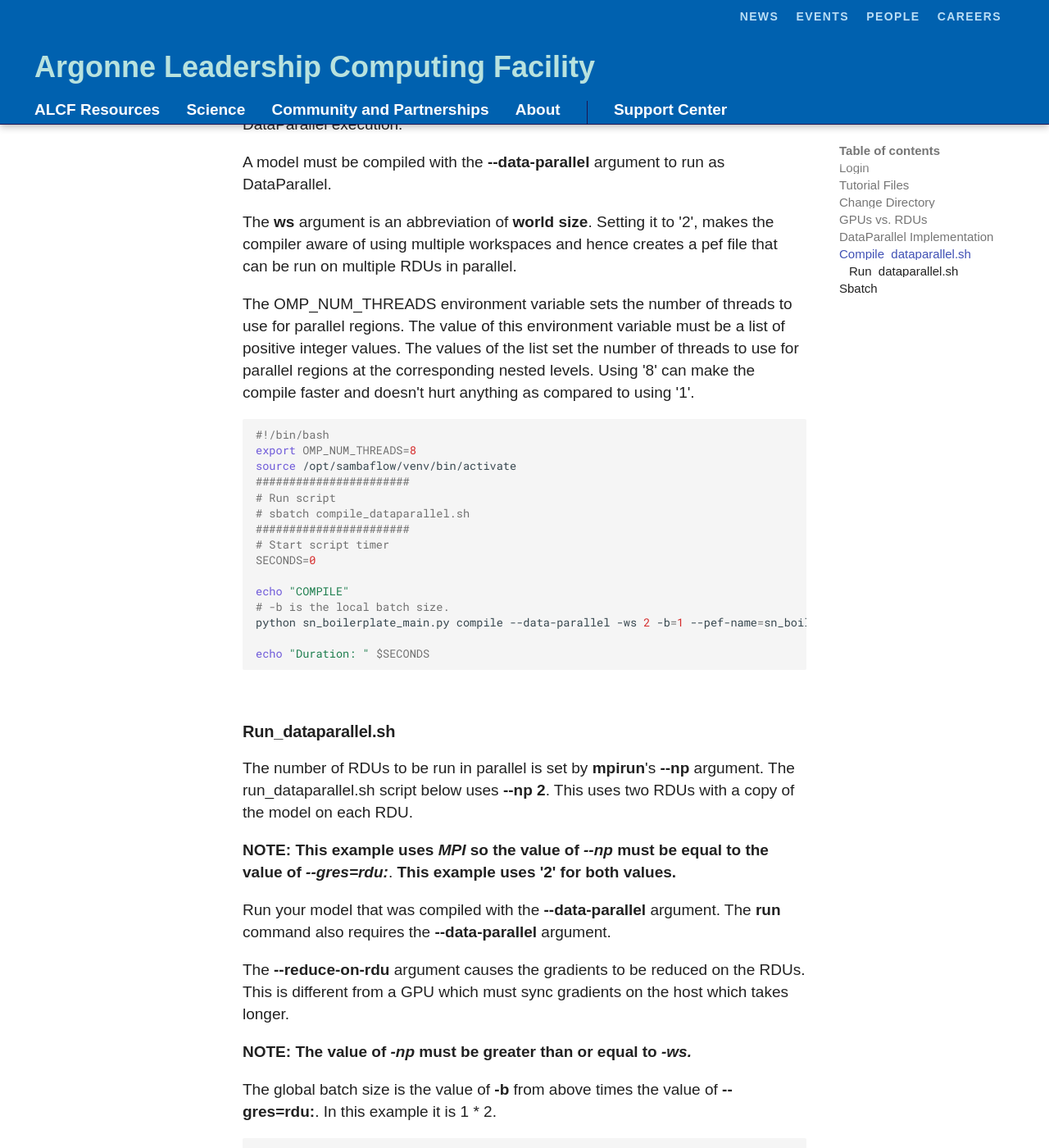
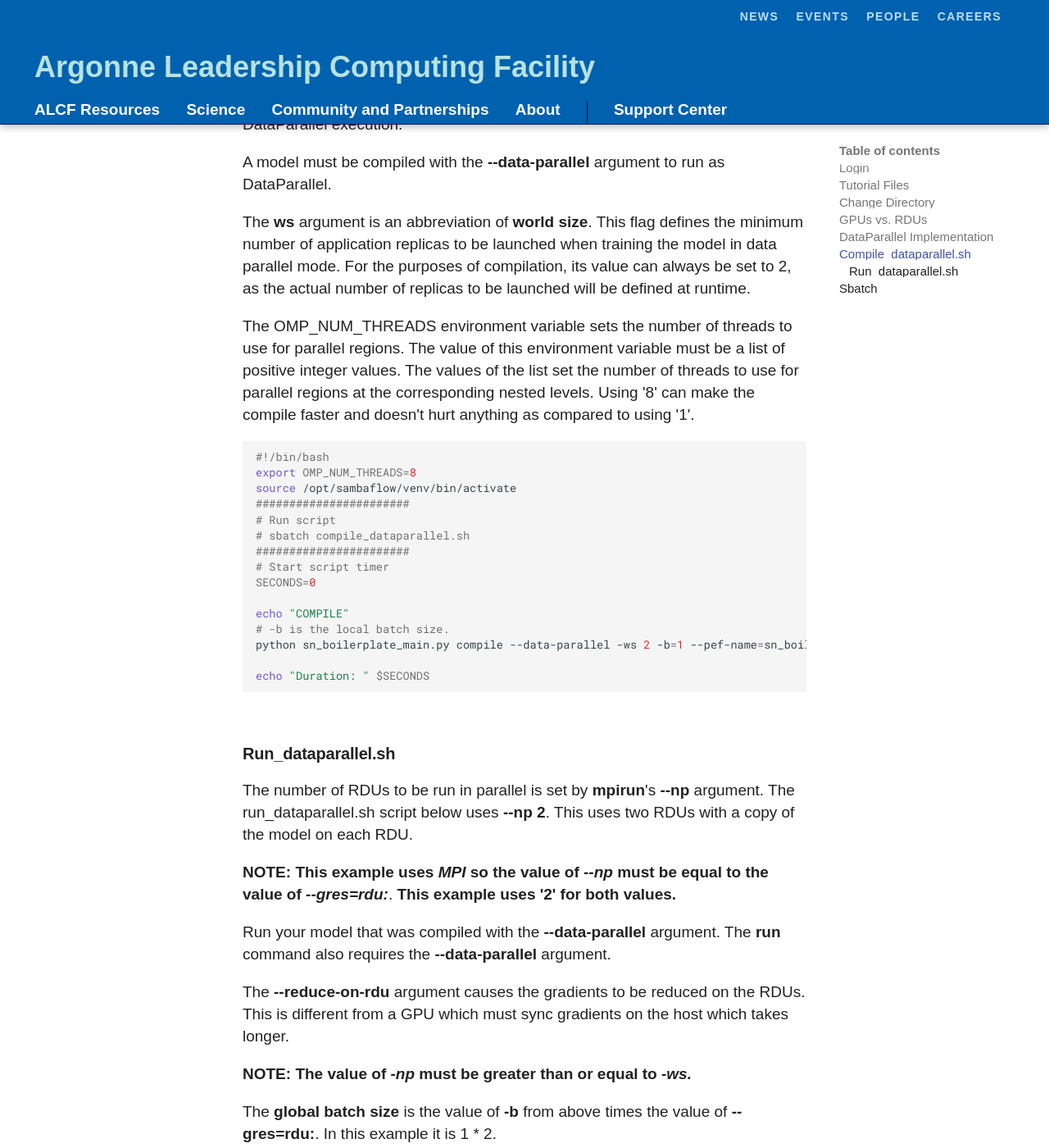
Before and after one commit to argonne-lcf/ai-testbed-userdocs, an MkDocs documentation site: the page built from docs/sambanova/DataParallel.md, in a window 1280 px wide and 1400 px high, scrolled down 1452 px. Shown: the whole window at 82% size. Built offline with MkDocs 1.6.1 and Material for MkDocs 9.7.7, drawn with Linux system fonts in a browser that asks for light colours; some web fonts are replaced; comment, search, counter and statistics services are not loaded.

Commit message:
SN DataParallel changes.

````diff
--- a/docs/sambanova/DataParallel.md
+++ b/docs/sambanova/DataParallel.md
@@ -44,9 +44,10 @@
 
 A model must be compiled with the **--data-parallel** argument to run as DataParallel.
 
-The **ws** argument is an abbreviation of **world size**. Setting it to '2',
-makes the compiler aware of using multiple workspaces and hence creates a pef file
-that can be run on multiple RDUs in parallel.
+The **ws** argument is an abbreviation of **world size**. This flag defines the minimum
+number of application replicas to be launched when training the model in data parallel mode.
+For the purposes of compilation, its value can always be set to 2, as the actual number of
+replicas to be launched will be defined at runtime.
 
 The OMP_NUM_THREADS environment variable sets the number of threads to use for parallel
 regions. The value of this environment variable must be a list of positive integer values.
@@ -90,7 +91,7 @@
 
 **NOTE: The value of** ***-np*** **must be greater than or equal to** ***-ws.***
 
-The global batch size is the value of **-b** from above times
+The **global batch size** is the value of **-b** from above times
 the value of **--gres=rdu:**.  In this example it is 1 * 2.
 
 ```bash
````
